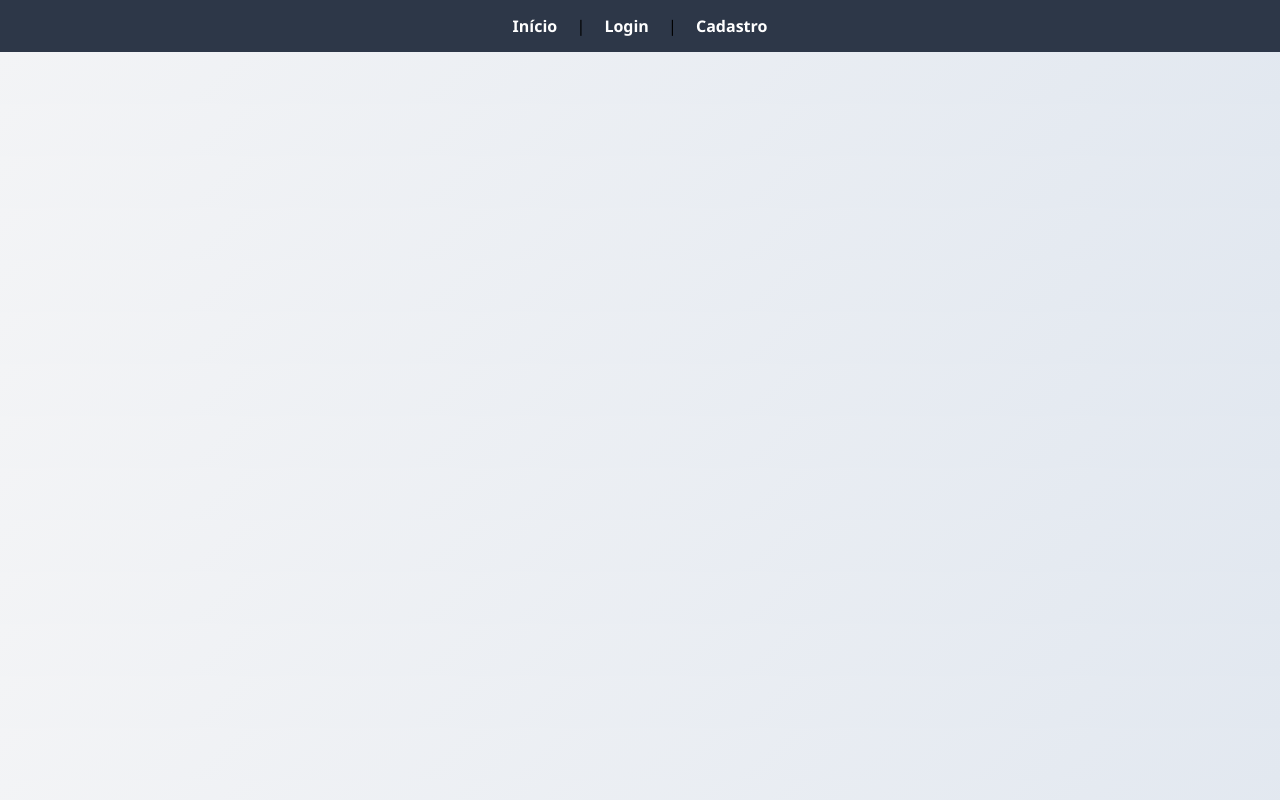
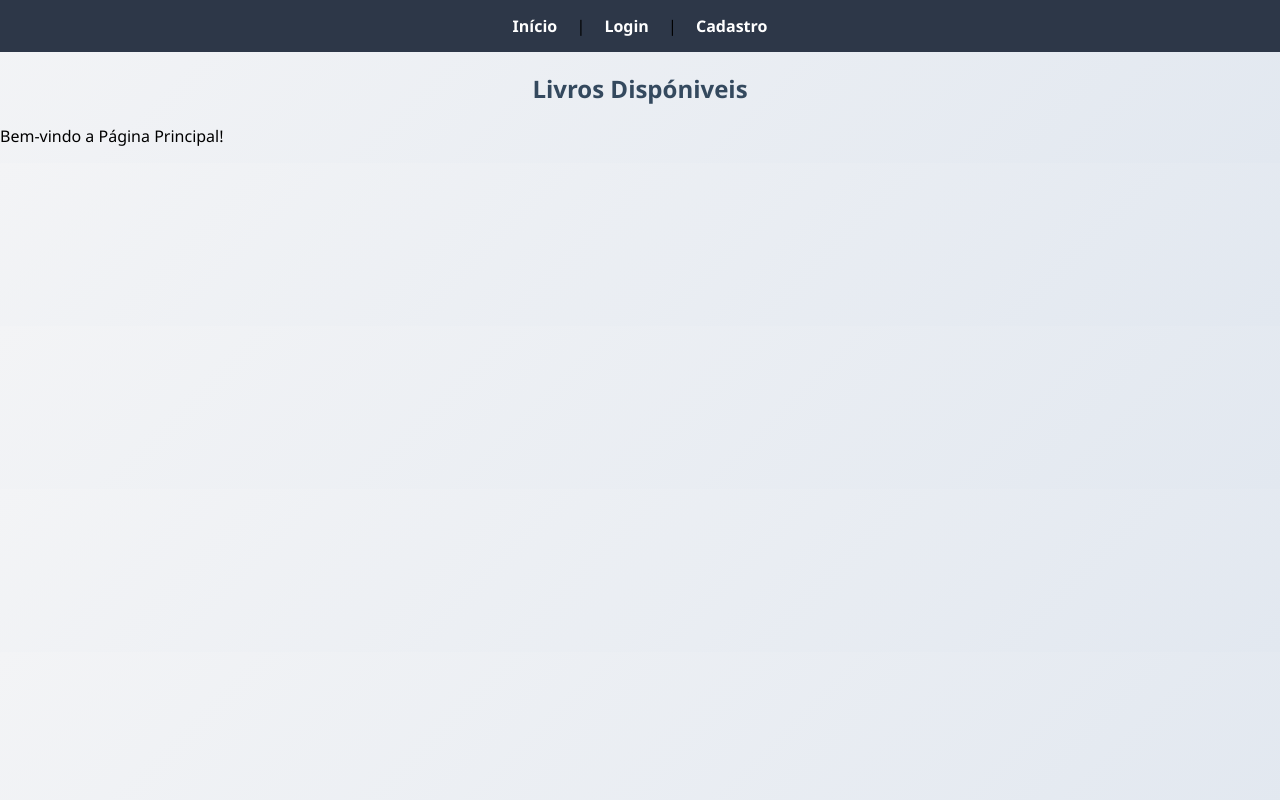
Before and after one commit to Dr3002/BookBoxed, a React (Create React App) app in the folder frontend/: page /dashboard in a window 1280 px wide. Built offline with nearby package versions, Linux system fonts and the light colour scheme.

Commit message:
Criação do página de Dashboard/ Livros Disponiveis

```diff
--- a/frontend/src/App.js
+++ b/frontend/src/App.js
@@ -3,7 +3,9 @@ import { BrowserRouter as Router, Routes, Route, Link } from "react-router-dom";
 import Login from "./Login";
 import Register from "./Register";
 import Home from "./Home";
+import Dashboard from "./Dashboard";
 
+//Rotas Principais
 function App() {
   return (
     <Router>
@@ -15,6 +17,7 @@ function App() {
         <Route path="/" element={<Home />} />
         <Route path="/login" element={<Login />} />
         <Route path="/register" element={<Register />} />
+        <Route path="/dashboard" element={<Dashboard />} />
       </Routes>
     </Router>
   );
--- /dev/null
+++ b/frontend/src/Dashboard.js
@@ -0,0 +1,12 @@
+import React from "react";
+
+function Dashboard() {
+  return (
+    <div>
+      <h2>Livros Dispóniveis</h2>
+      <p>Bem-vindo a Página Principal!</p>
+    </div>
+  );
+}
+
+export default Dashboard;
--- a/frontend/src/Login.js
+++ b/frontend/src/Login.js
@@ -1,10 +1,12 @@
 import React, { useState } from "react";
 import axios from "axios";
+import { useNavigate } from "react-router-dom";
 import './Form.css';
 
 function Login() {
   const [email, setEmail] = useState("");
   const [password, setPassword] = useState("");
+  const navigate = useNavigate(); // HOOK para redirecionar a página
 
   const handleLogin = async (e) => {
     e.preventDefault();
@@ -13,6 +15,8 @@ function Login() {
 
       const { token, role } = res.data;
       alert(`Login realizado com sucesso!\nToken: ${token}\nrole: ${role.join(", ")}`);
+      //Navigate redireciona a página após Login
+      navigate("/dashboard");
     } catch (err) {
       alert("Erro no login");
     }
--- a/frontend/src/Register.js
+++ b/frontend/src/Register.js
@@ -5,7 +5,7 @@ import './Form.css';
 function Register() {
   const [email, setEmail] = useState("");
   const [password, setPassword] = useState("");
-  const [role, setRole] = useState(["user"]); // valor padrão
+  const [role, setRole] = useState(["user"]);
 
   const handleRegister = async (e) => {
     e.preventDefault();
```
Also changed, not shown: 1 other file (tests, documents, lock files or other folders).
